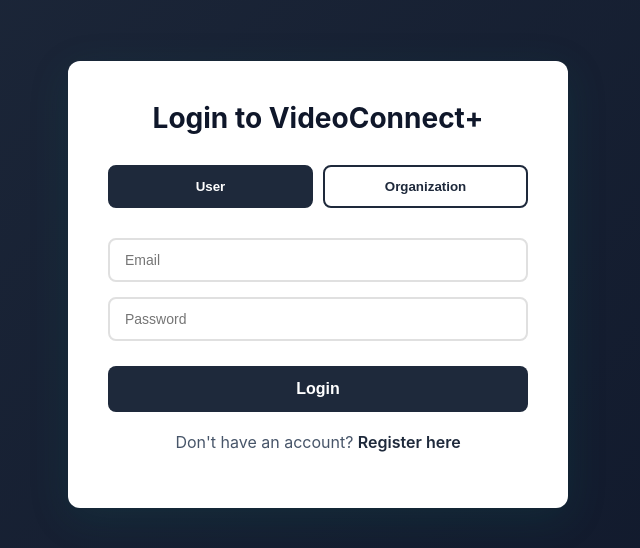
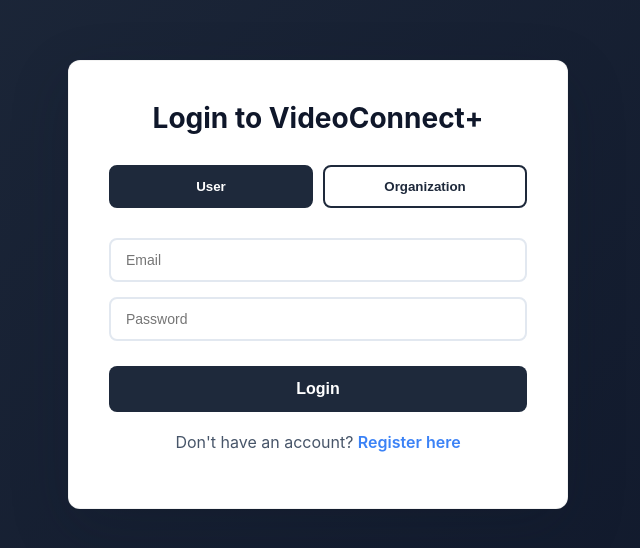
Before and after one commit to Megha-syam/Video-Sensitivity-Streaming-Application, a React (Vite) app in the folder frontend/: page /login in a window 1280 px wide. Shown: the part 116-664 px from the top of the page, without its empty margins (322-962 px from the left). Built offline with nearby package versions, Linux system fonts and the light colour scheme; no server answers.

Commit message:
Update Auth.css with monochrome slate colors

```diff
--- a/frontend/src/pages/Auth.css
+++ b/frontend/src/pages/Auth.css
@@ -11,9 +11,10 @@
   background: white;
   padding: 40px;
   border-radius: 12px;
-  box-shadow: 0 10px 40px rgba(15, 118, 110, 0.15);
+  box-shadow: 0 20px 60px rgba(15, 23, 42, 0.2);
   max-width: 500px;
   width: 100%;
+  border: 1px solid rgba(0, 0, 0, 0.05);
 }
 
 .auth-card h1 {
@@ -21,6 +22,7 @@
   color: var(--text-primary);
   text-align: center;
   font-size: 28px;
+  font-weight: 700;
 }
 
 .user-type-toggle {
@@ -48,7 +50,7 @@
 
 .user-type-toggle button:hover {
   transform: translateY(-2px);
-  box-shadow: 0 4px 12px rgba(15, 118, 110, 0.2);
+  box-shadow: 0 4px 12px rgba(30, 41, 59, 0.15);
 }
 
 form {
@@ -59,16 +61,18 @@
 
 input, select, textarea {
   padding: 12px 15px;
-  border: 2px solid #e0e0e0;
+  border: 2px solid #e2e8f0;
   border-radius: 8px;
   font-size: 14px;
-  transition: border-color 0.3s;
+  transition: all 0.3s;
+  color: var(--text-primary);
+  background: var(--bg-primary);
 }
 
 input:focus, select:focus, textarea:focus {
   outline: none;
-  border-color: var(--primary-light);
-  box-shadow: 0 0 0 3px rgba(20, 184, 166, 0.1);
+  border-color: var(--accent-color);
+  box-shadow: 0 0 0 3px rgba(59, 130, 246, 0.1);
 }
 
 textarea {
@@ -93,7 +97,7 @@
 button[type="submit"]:hover:not(:disabled) {
   background: var(--primary-dark);
   transform: translateY(-2px);
-  box-shadow: 0 5px 15px rgba(15, 118, 110, 0.3);
+  box-shadow: 0 8px 20px rgba(30, 41, 59, 0.25);
 }
 
 button[type="submit"]:disabled {
@@ -117,13 +121,13 @@
 }
 
 .auth-link a {
-  color: var(--primary-color);
+  color: var(--accent-color);
   text-decoration: none;
   font-weight: 600;
   transition: color 0.3s;
 }
 
 .auth-link a:hover {
-  color: var(--primary-light);
+  color: var(--primary-color);
   text-decoration: underline;
 }
```
